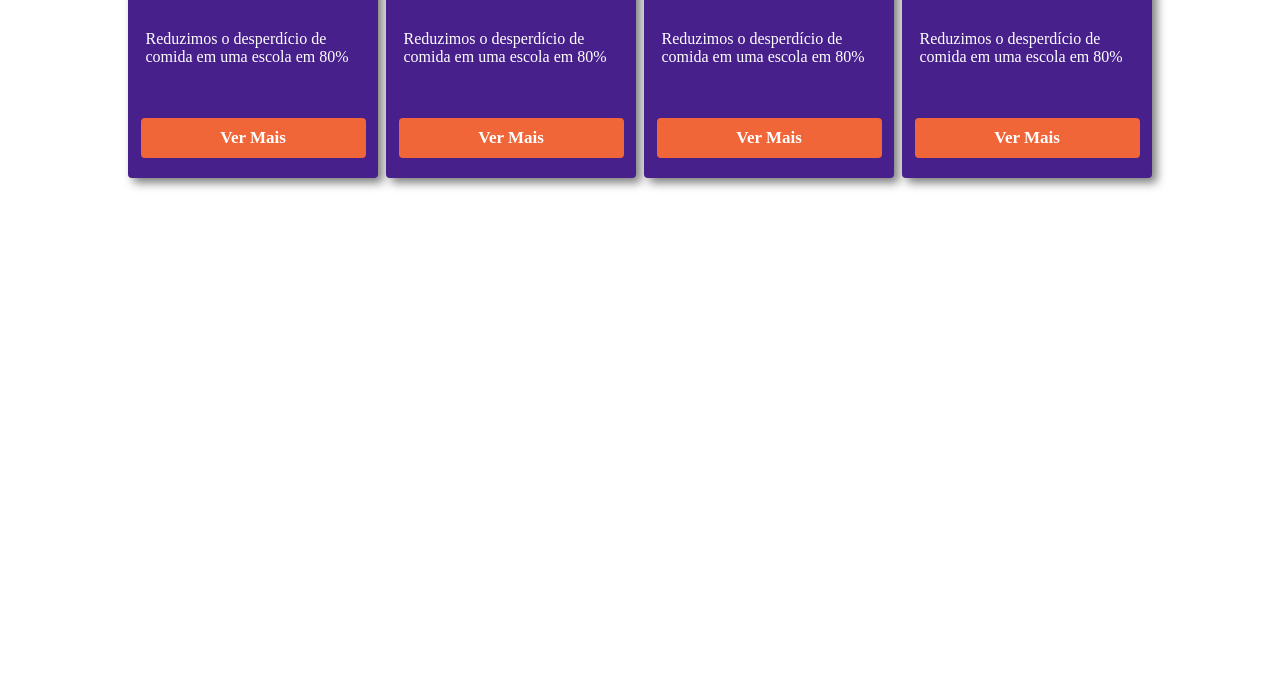
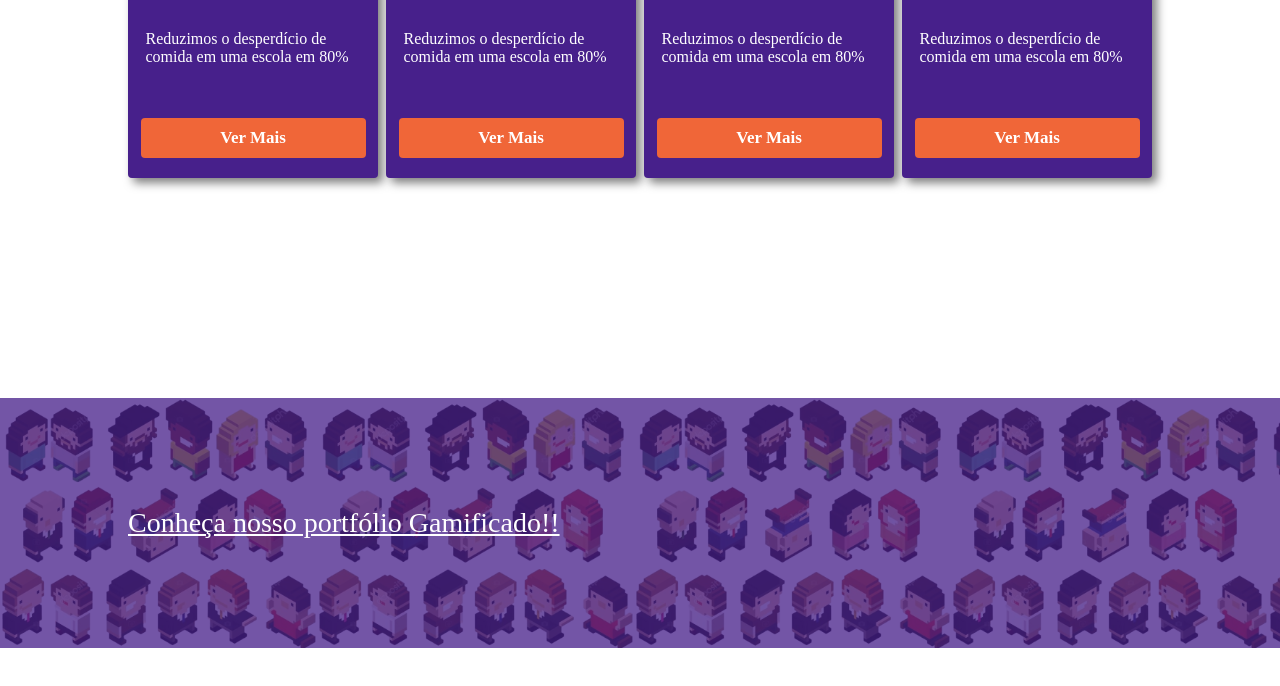
Before and after one commit to R0dris/gamificaai, a plain HTML site: page index.html in a window 1280 px wide. Shown: the part 2144-2830 px from the top of the page. Before the commit the page ends 2542 px from the top, so only its background shows below. Drawn offline with Linux system fonts and the light colour scheme; a web font is replaced by a local one.

Commit message:
feat: Seção Portfólio feito com parallax

```diff
--- a/index.html
+++ b/index.html
@@ -62,5 +62,13 @@
 
         </div>
     </section>
+    <section id="portfolio">
+        <div class="filtro">
+
+        </div>
+        <div class="container-grid">
+            <a href="#">Conheça nosso portfólio Gamificado!!</a>
+        </div>
+    </section>
 </body>
 </html>
--- a/style.css
+++ b/style.css
@@ -186,3 +186,46 @@
 {
     background-color: #ad4929;
 }
+
+
+#portfolio
+{
+    height: 250px;
+    margin-bottom: 120px;
+    background-image: url(img/bonecos.png);
+    background-size: contain;
+    background-repeat: repeat;
+    background-attachment: fixed;
+    position: relative;
+}
+
+.filtro
+{
+    height: 100%;
+    width: 100%;
+    background-color: #47208bc2;
+    position: absolute;
+    top: 0;
+}
+
+#portfolio .container-grid
+{
+    height: 100%;
+    display: flex;
+    flex-direction: column;
+    justify-content: center;
+}
+
+#portfolio a
+{
+    width: fit-content;
+    font-family: "Anta";
+    font-size: 28px;
+    color: white;
+    z-index: 0;
+}
+
+#portfolio a:hover
+{
+    transform: scale(1.05);
+}
```
Also changed, not shown: img/bonecos.png (added).
